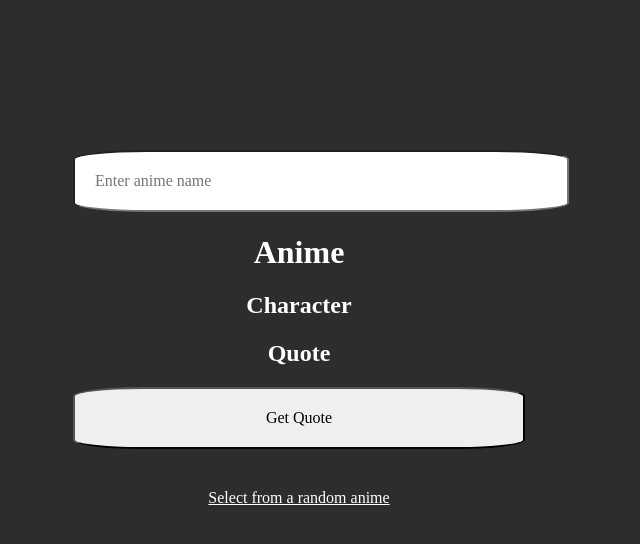
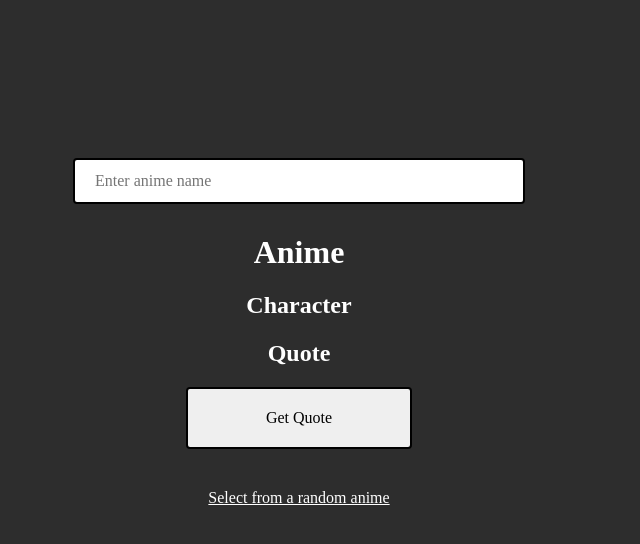
Before and after one commit to specialyas/anime-quotes-generator, a plain HTML site: page index.html in a window 1280 px wide. Shown: the whole page, without its empty margins (341-981 px from the left). Drawn offline with Linux system fonts and the light colour scheme.

Commit message:
modify button and input radius

```diff
--- a/css/style.css
+++ b/css/style.css
@@ -139,10 +139,17 @@ main {
 /*******************************************/
 
 
-input, button{
+input{
   width: 100%;
-  padding: 20px;
-  border-radius: 15%;
+  padding: 12px 20px;
+    margin: 8px 0;
+
+}
+
+input, button {
+  box-sizing: border-box;
+  border: 2px solid black;
+  border-radius: 4px;
 }
 
 button:hover{
@@ -150,7 +157,11 @@ button:hover{
 }
 
 button{
-  margin-bottom: 40px;
+  margin: 0 auto  40px auto;
+  width: 50%;
+  display: block;
+  text-align: center;
+
 }
 
 .link {
```
